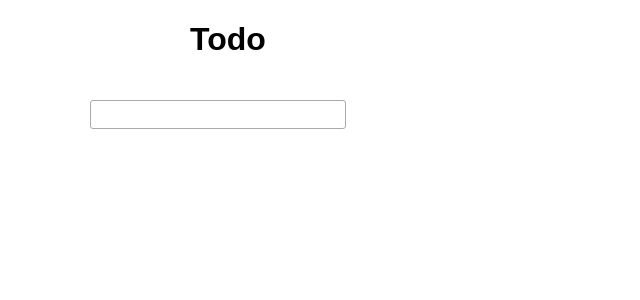
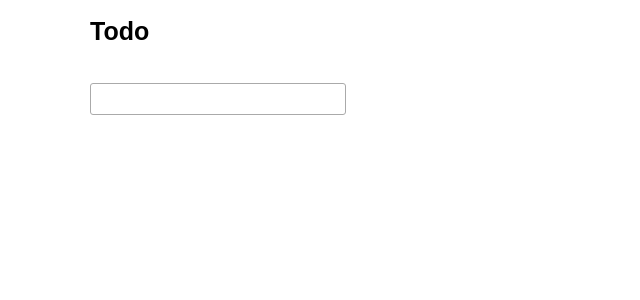
Before and after one commit to anil-muraleedharan/todoReact, a React (Create React App) app: page / in a window 1280 px wide. Shown: the top 300 px of the page, without its empty margins (0-640 px from the left). Built offline with nearby package versions, Linux system fonts and the light colour scheme.

Commit message:
Modified the styles for InputBox and TodoTitle

```diff
--- a/src/App.css
+++ b/src/App.css
@@ -2,10 +2,6 @@
   display: flex;
   flex-direction: column;
   font-family: sans-serif;
-}
-
-.header {
-  margin-left: 100px;
 }
 
 .sub-container {
@@ -14,13 +10,24 @@
   margin-left: 90px;
 }
 
-.input-box {
+.header,
+.header:focus {
+  font-size: 25px;
+  font-weight: 600;
+}
+
+.input-box,
+.header:focus {
   width: 250px;
-  height: 25px;
+  height: 28px;
+  line-height: 25px;
   margin-top: 20px;
-  font-size: 16px;
   border: 1.2px solid #aaa;
   border-radius: 3px;
+}
+
+.new-task {
+  font-size: 18px;
 }
 
 .input-box:focus {
```
